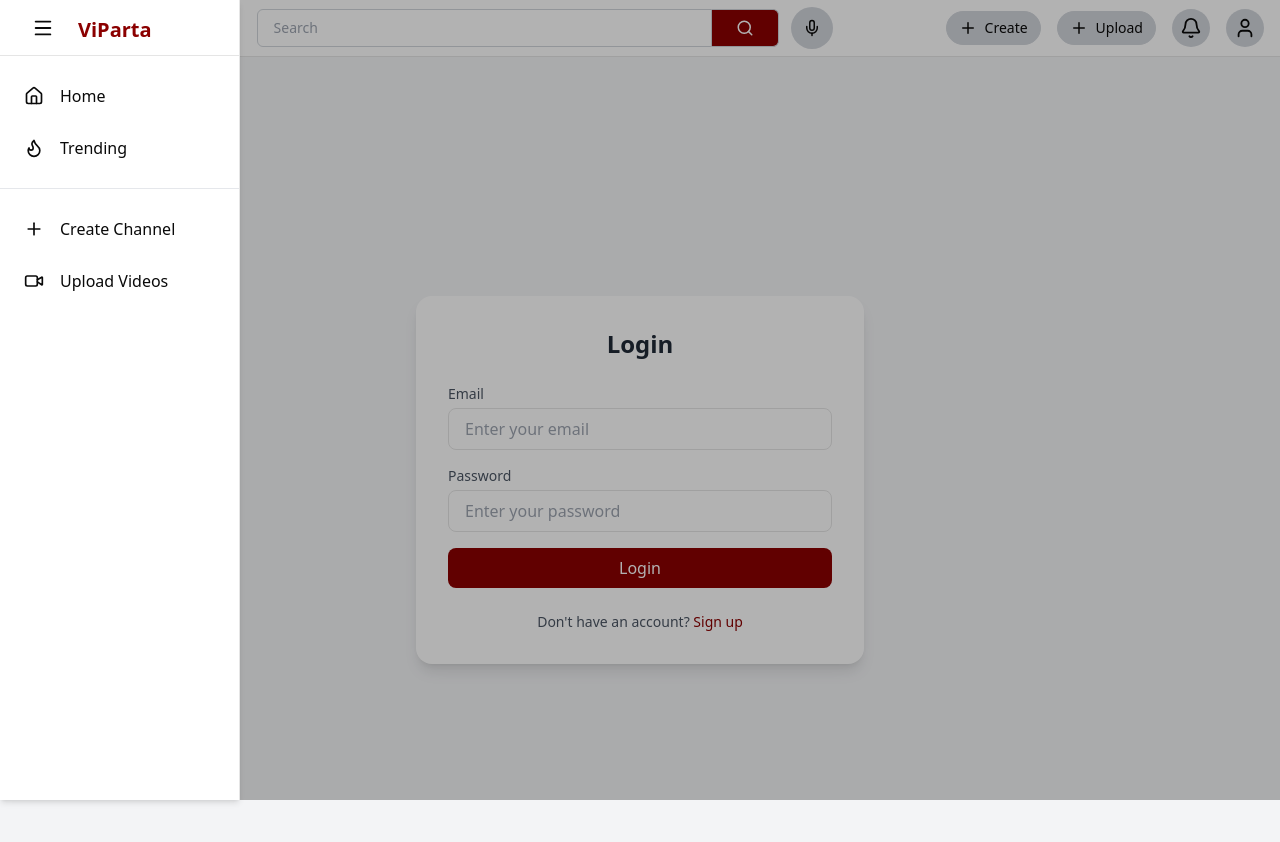
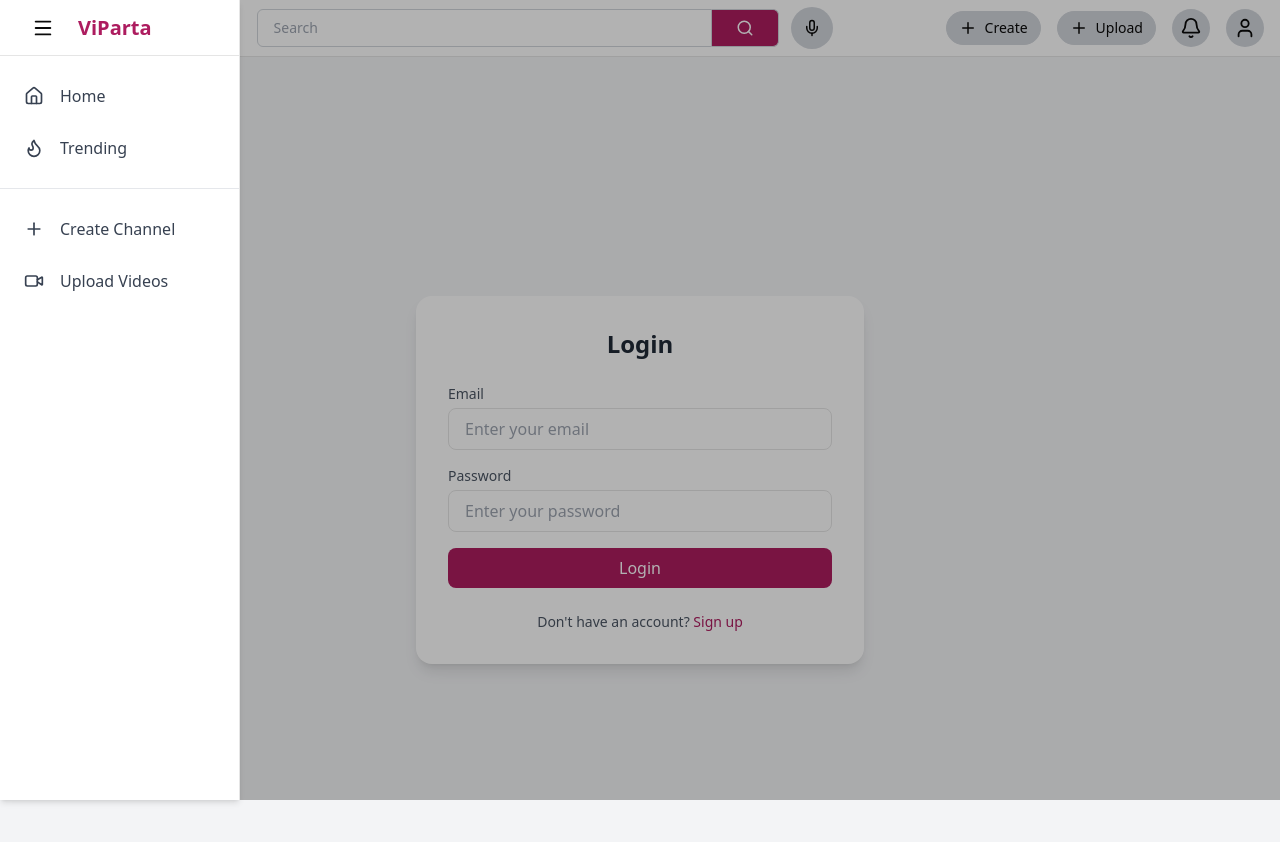
Before and after one commit to ezdev21/video-sharing, a React (Vite) app in the folder client/: page /login in a window 1280 px wide. Both pictures are taken after a click on the button 35 px from the left and 28 px from the top of the page. Shown: the top 842 px of the page. Built offline with nearby package versions, Linux system fonts and the light colour scheme.

Commit message:
sidebar links

```diff
--- a/client/src/components/Sidebar.tsx
+++ b/client/src/components/Sidebar.tsx
@@ -1,26 +1,41 @@
 import { Plus, Video, Home, Flame, Menu } from "lucide-react";
-import { Link } from "react-router-dom";
+import { NavLink } from "react-router-dom";
 
-export default function Sidebar({ user, sidebarOpen, toggleSidebar }: { user: { name: string; avatarUrl: string } | null; sidebarOpen: boolean; toggleSidebar: () => void }) {
+export default function Sidebar({
+  user,
+  sidebarOpen,
+  toggleSidebar,
+}: {
+  user: { name: string; avatarUrl: string } | null;
+  sidebarOpen: boolean;
+  toggleSidebar: () => void;
+}) {
   if (!sidebarOpen) {
     return null;
   }
+
+  const navLinkClasses = ({ isActive }: { isActive: boolean }) =>
+    `flex items-center gap-4 px-6 py-3 transition-colors
+     ${
+       isActive
+         ? "bg-gray-200 text-primary font-semibold"
+         : "hover:bg-gray-200 text-gray-700"
+     }`;
+
   return (
-    <aside className={`fixed top-0 z-50 left-0 h-full bg-white border-r shadow-md flex flex-col ${sidebarOpen ? 'w-60' : 'w-0'} transition-all duration-1000`} >
+    <aside className="fixed top-0 z-50 left-0 h-full w-60 bg-white border-r shadow-md flex flex-col transition-all duration-300">
       {/* Logo */}
       <div className="text-2xl font-bold px-6 py-4 border-b h-14 flex items-center gap-4">
         <button
           className="p-2 rounded-full hover:bg-gray-300"
-          onClick={() => toggleSidebar()}
+          onClick={toggleSidebar}
         >
           <Menu size={22} />
         </button>
-        <div>
-          <span className="text-primary font-bold text-xl">ViParta</span>
-        </div>
+        <span className="text-primary font-bold text-xl">ViParta</span>
       </div>
 
-      {/* User Avatar & Name */}
+      {/* User */}
       {user && (
         <div className="flex items-center gap-3 px-6 py-4 border-b">
           <img
@@ -34,43 +49,47 @@
 
       {/* Main Navigation */}
       <nav className="flex flex-col mt-4 gap-1">
-        <Link
+        <NavLink
           to="/"
-          className="flex items-center gap-4 px-6 py-3 rounded-lg hover:bg-gray-200"
+          end
+          onClick={toggleSidebar}
+          className={navLinkClasses}
         >
           <Home size={20} />
-          <span className="font-medium">Home</span>
-        </Link>
+          <span>Home</span>
+        </NavLink>
 
-        <Link
+        <NavLink
           to="/trending"
-          className="flex items-center gap-4 px-6 py-3 rounded-lg hover:bg-gray-200"
+          onClick={toggleSidebar}
+          className={navLinkClasses}
         >
           <Flame size={20} />
-          <span className="font-medium">Trending</span>
-        </Link>
-
+          <span>Trending</span>
+        </NavLink>
       </nav>
 
       <hr className="my-4 border-gray-200" />
 
-      {/* Channel / Video Actions */}
+      {/* Actions */}
       <nav className="flex flex-col gap-1">
-        <Link
+        <NavLink
           to="/channel/create"
-          className="flex items-center gap-4 px-6 py-3 rounded-lg hover:bg-gray-200"
+          onClick={toggleSidebar}
+          className={navLinkClasses}
         >
           <Plus size={20} />
-          <span className="font-medium">Create Channel</span>
-        </Link>
+          <span>Create Channel</span>
+        </NavLink>
 
-        <Link
+        <NavLink
           to="/video/upload"
-          className="flex items-center gap-4 px-6 py-3 rounded-lg hover:bg-gray-200"
+          onClick={toggleSidebar}
+          className={navLinkClasses}
         >
           <Video size={20} />
-          <span className="font-medium">Upload Videos</span>
-        </Link>
+          <span>Upload Videos</span>
+        </NavLink>
       </nav>
     </aside>
   );
--- /dev/null
+++ b/client/src/components/ui/button.tsx
@@ -0,0 +1,57 @@
+import * as React from "react"
+import { Slot } from "@radix-ui/react-slot"
+import { cva, type VariantProps } from "class-variance-authority"
+
+import { cn } from "@/lib/utils"
+
+const buttonVariants = cva(
+  "inline-flex items-center justify-center gap-2 whitespace-nowrap rounded-md text-sm font-medium transition-colors focus-visible:outline-none focus-visible:ring-1 focus-visible:ring-ring disabled:pointer-events-none disabled:opacity-50 [&_svg]:pointer-events-none [&_svg]:size-4 [&_svg]:shrink-0",
+  {
+    variants: {
+      variant: {
+        default:
+          "bg-primary text-primary-foreground shadow hover:bg-primary/90",
+        destructive:
+          "bg-destructive text-destructive-foreground shadow-sm hover:bg-destructive/90",
+        outline:
+          "border border-input bg-background shadow-sm hover:bg-accent hover:text-accent-foreground",
+        secondary:
+          "bg-secondary text-secondary-foreground shadow-sm hover:bg-secondary/80",
+        ghost: "hover:bg-accent hover:text-accent-foreground",
+        link: "text-primary underline-offset-4 hover:underline",
+      },
+      size: {
+        default: "h-9 px-4 py-2",
+        sm: "h-8 rounded-md px-3 text-xs",
+        lg: "h-10 rounded-md px-8",
+        icon: "h-9 w-9",
+      },
+    },
+    defaultVariants: {
+      variant: "default",
+      size: "default",
+    },
+  }
+)
+
+export interface ButtonProps
+  extends React.ButtonHTMLAttributes<HTMLButtonElement>,
+    VariantProps<typeof buttonVariants> {
+  asChild?: boolean
+}
+
+const Button = React.forwardRef<HTMLButtonElement, ButtonProps>(
+  ({ className, variant, size, asChild = false, ...props }, ref) => {
+    const Comp = asChild ? Slot : "button"
+    return (
+      <Comp
+        className={cn(buttonVariants({ variant, size, className }))}
+        ref={ref}
+        {...props}
+      />
+    )
+  }
+)
+Button.displayName = "Button"
+
+export { Button, buttonVariants }
--- a/client/src/components/video/Comments.tsx
+++ b/client/src/components/video/Comments.tsx
@@ -56,7 +56,7 @@
         />
         <button
           onClick={handleAddComment}
-          className="mt-2 px-4 py-2 bg-primary hover:bg-hover text-white rounded hover:bg-hover"
+          className="mt-2 px-4 py-2 bg-primary  text-white rounded "
         >
           Comment
         </button>
--- a/client/src/pages/NotFound.tsx
+++ b/client/src/pages/NotFound.tsx
@@ -14,7 +14,7 @@
 
         <Link
           to="/"
-          className="inline-block bg-primary hover:bg-hover text-white px-6 py-2 rounded-md hover:bg-hover transition"
+          className="inline-block bg-primary  text-white px-6 py-2 rounded-md  transition"
         >
           Go Home
         </Link>
--- a/client/src/pages/auth/Register.tsx
+++ b/client/src/pages/auth/Register.tsx
@@ -127,7 +127,7 @@
           <button
             type="submit"
             disabled={loading}
-            className="w-full bg-primary text-white py-2 rounded-lg hover:bg-hover transition disabled:opacity-60"
+            className="w-full bg-primary text-white py-2 rounded-lg  transition disabled:opacity-60"
           >
             {loading ? "Registering..." : "Register"}
           </button>
--- a/client/src/pages/auth/login.tsx
+++ b/client/src/pages/auth/login.tsx
@@ -87,7 +87,7 @@
           <button
             type="submit"
             disabled={loading}
-            className="w-full bg-primary text-white py-2 rounded-lg hover:bg-hover transition disabled:opacity-60"
+            className="w-full bg-primary text-white py-2 rounded-lg  transition disabled:opacity-60"
           >
             {loading ? "Logging in..." : "Login"}
           </button>
--- a/client/src/pages/channel/CreateChannel.tsx
+++ b/client/src/pages/channel/CreateChannel.tsx
@@ -115,7 +115,7 @@
 
           <button
             type="submit"
-            className="w-full bg-primary text-white py-2 rounded-md hover:bg-hover transition"
+            className="w-full bg-primary text-white py-2 rounded-md  transition"
           >
             Create Channel
           </button>
--- a/client/src/pages/video/VideoUpload.tsx
+++ b/client/src/pages/video/VideoUpload.tsx
@@ -113,7 +113,7 @@
 
           <button
             type="submit"
-            className="w-full bg-primary text-white py-2 rounded-md hover:bg-hover transition"
+            className="w-full bg-primary text-white py-2 rounded-md  transition"
           >
             Upload Video
           </button>
--- a/client/tailwind.config.js
+++ b/client/tailwind.config.js
@@ -9,7 +9,7 @@
   	extend: {
   		colors: {
   			primary: {
-  				DEFAULT: '#8B0000',
+  				DEFAULT: '#ad1c5f',
   				foreground: 'hsl(var(--primary-foreground))'
   			},
   			secondary: {
```
Also changed, not shown: 1 other file (tests, documents, lock files or other folders).
